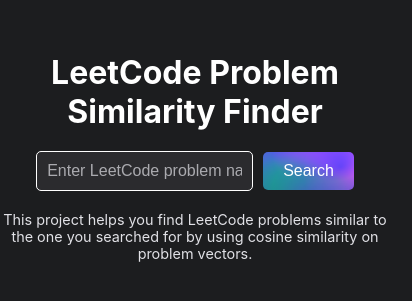
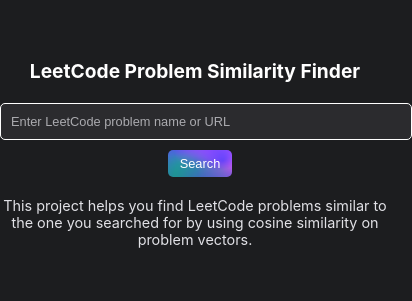
Before and after one commit to AymanMahfuz27/Leetcode-Matchmaker, a React (Create React App) app in the folder frontend/: page / in a window 390 px wide. Shown: the part 275-576 px from the top of the page, 412 px wide, since content can reach past the window. Built offline with nearby package versions, Linux system fonts and the light colour scheme.

Commit message:
chore: Update mobile responsiveness for SimilarityFinder

```diff
--- a/frontend/src/SimilarityFinder.css
+++ b/frontend/src/SimilarityFinder.css
@@ -188,3 +188,70 @@
 .results-table .left-align {
   text-align: left;
 }
+
+/* Media Queries for Mobile Devices */
+@media only screen and (max-width: 768px) {
+  .search-bar {
+    width: 80%;
+    font-size: 0.9em;
+  }
+
+  .search-button {
+    font-size: 0.9em;
+    padding: 8px 16px;
+    margin-top: 10px;
+  }
+
+  .results-table th,
+  .results-table td {
+    padding: 8px;
+    font-size: 0.9em;
+  }
+
+  .title {
+    font-size: 1.5em;
+  }
+
+  .tag {
+    padding: 4px 8px;
+    font-size: 0.8em;
+  }
+
+  .difficulty {
+    font-size: 0.8em;
+    padding: 4px 8px;
+  }
+}
+
+@media only screen and (max-width: 480px) {
+  .search-bar {
+    width: 100%;
+    font-size: 0.8em;
+  }
+
+  .search-button {
+    font-size: 0.8em;
+    padding: 6px 12px;
+    margin-top: 10px;
+  }
+
+  .results-table th,
+  .results-table td {
+    padding: 6px;
+    font-size: 0.8em;
+  }
+
+  .title {
+    font-size: 1.2em;
+  }
+
+  .tag {
+    padding: 3px 6px;
+    font-size: 0.7em;
+  }
+
+  .difficulty {
+    font-size: 0.7em;
+    padding: 3px 6px;
+  }
+}
```
